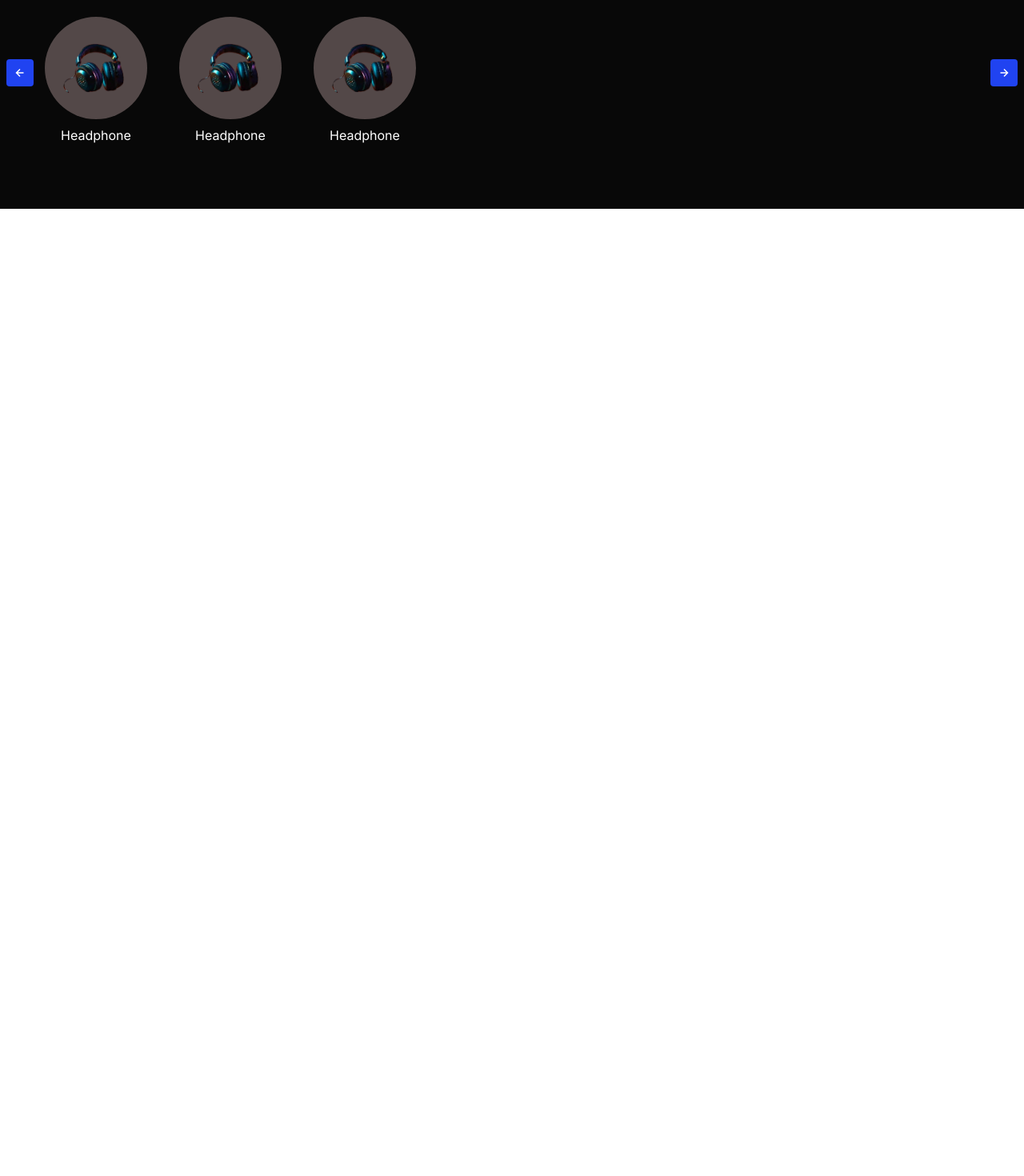
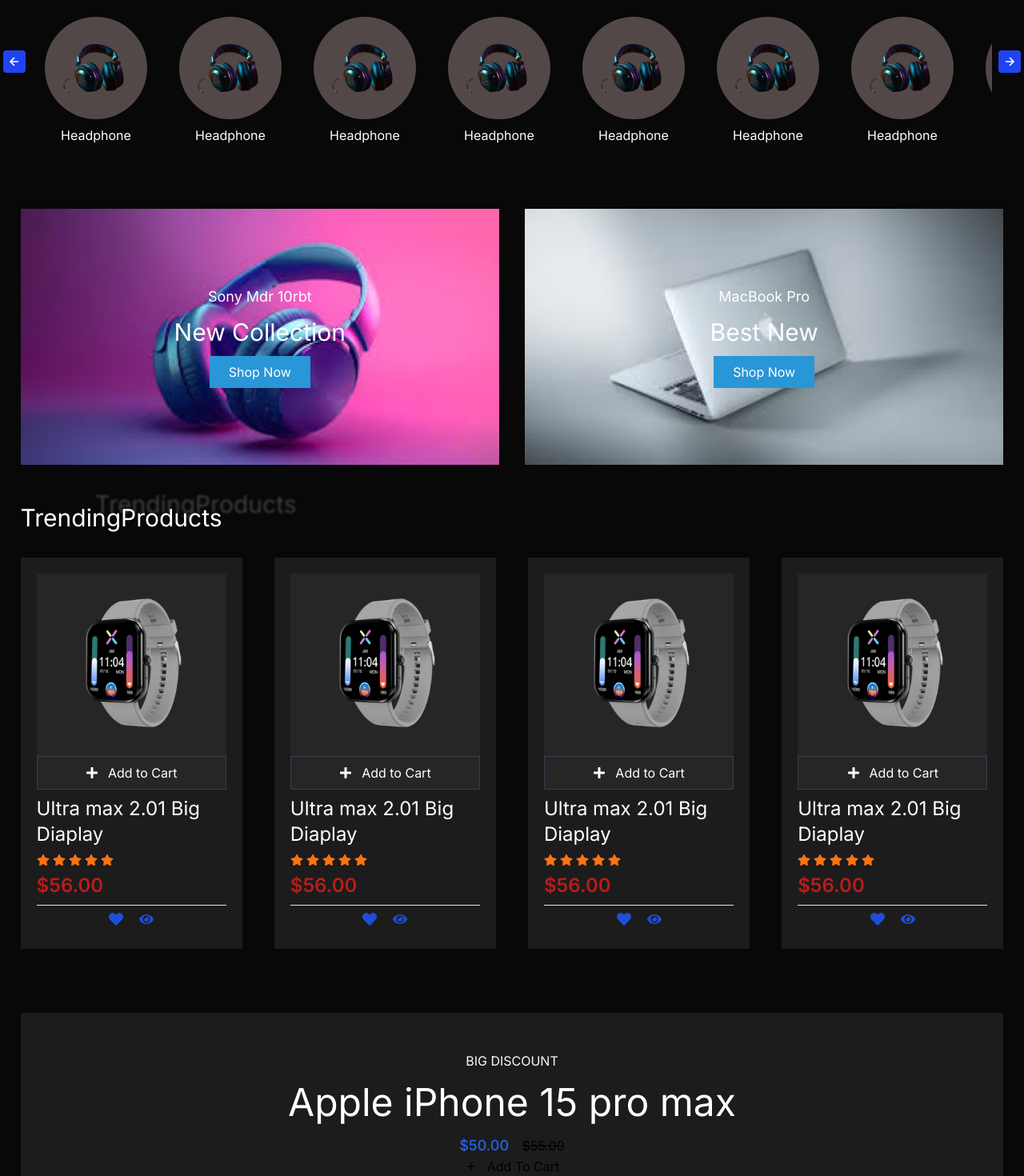
Before and after one commit to hrmrakib/gadget-plus, a Next.js app: page / in a window 1280 px wide. Shown: the part 879-2349 px from the top of the page at 80% size. Before the commit the page ends 1180 px from the top, so only its background shows below. Built offline with nearby package versions, Linux system fonts and the light colour scheme.

Commit message:
new and best product section also big discount section design

```diff
--- a/src/app/globals.css
+++ b/src/app/globals.css
@@ -13,7 +13,25 @@
   text-shadow: 93px -17px 3px rgba(116, 116, 116, 0.51);
 }
 
-/* hero slide */
+/* scrollbar w/h zero */
+.scrollbar-zero::-webkit-scrollbar {
+  width: no;
+  height: 0;
+  background: none;
+}
+
+.scrollbar-zero::-webkit-scrollbar-thumb {
+  background: none;
+  box-shadow: none;
+  border-radius: 0;
+}
+
+.scrollbar-zero::-webkit-scrollbar-track {
+  background: none;
+  box-shadow: none;
+  border-radius: 0;
+}
+/* hero slide - package css */
 [class^="number-slide"],
 [class*=" number-slide"] {
   /* background: grey; */
--- a/src/app/page.tsx
+++ b/src/app/page.tsx
@@ -1,11 +1,17 @@
 import Hero from "@/components/header/Hero";
+import BigDiscount from "@/components/home/BigDiscount";
+import NewAndBestCollection from "@/components/home/NewAndBestCollection";
 import TrendingCategories from "@/components/home/TrendingCategories";
+import TrendingProducts from "@/components/home/TrendingProducts";
 
 export default function Home() {
   return (
     <div className='bg-[#080808]'>
       <Hero />
       <TrendingCategories />
+      <NewAndBestCollection />
+      <TrendingProducts />
+      <BigDiscount />
     </div>
   );
 }
--- /dev/null
+++ b/src/components/home/BigDiscount.tsx
@@ -0,0 +1,24 @@
+import React from "react";
+import { MdAdd } from "react-icons/md";
+
+const BigDiscount = () => {
+  return (
+    <div className='w-[96%] mx-auto bg-[#1C1C1C] mt-20 flex flex-col items-center'>
+      <div className='text-center pt-12'>
+        <p className='text-[#FAFAFA]'>BIG DISCOUNT</p>
+        <h2 className='text-white text-5xl my-4'>Apple iPhone 15 pro max</h2>
+        <p>
+          <span className='text-blue-600 font-medium text-lg'>$50.00</span>{" "}
+          <del className='text-red- ml-3'>$55.00</del>
+        </p>
+        <div className='flex items-center justify-center gap-2 text-center'>
+          <button className='flex items-center gap-3'>
+            <MdAdd /> Add To Cart
+          </button>
+        </div>
+      </div>
+    </div>
+  );
+};
+
+export default BigDiscount;
--- /dev/null
+++ b/src/components/home/NewAndBestCollection.tsx
@@ -0,0 +1,28 @@
+import React from "react";
+
+const NewAndBestCollection = () => {
+  return (
+    <div className='mb-12 w-[96%] mx-auto grid grid-cols-1 lg:grid-cols-2 gap-8'>
+      <div className="min-w-full bg-[url('/new-collection-headphone.jpg')] bg-no-repeat bg-cover h-80 flex items-center justify-center">
+        <div className='text-center'>
+          <p className='text-lg text-white'>Sony Mdr 10rbt</p>
+          <h2 className='text-3xl text-white my-3'>New Collection</h2>
+          <button className='bg-[#2996D8] text-white px-6 py-2 delay-100 hover:bg-white hover:text-[#2996D8]'>
+            Shop Now
+          </button>
+        </div>
+      </div>
+      <div className="min-w-full bg-[url('/best-new-laptop.jpg')] bg-no-repeat bg-cover h-80 flex items-center justify-center">
+        <div className='text-center'>
+          <p className='text-lg text-white'>MacBook Pro</p>
+          <h2 className='text-3xl text-white my-3'>Best New</h2>
+          <button className='bg-[#2996D8] text-white px-6 py-2 delay-100 hover:bg-white hover:text-[#2996D8]'>
+            Shop Now
+          </button>
+        </div>
+      </div>
+    </div>
+  );
+};
+
+export default NewAndBestCollection;
--- a/src/components/home/TrendingCategories.tsx
+++ b/src/components/home/TrendingCategories.tsx
@@ -4,10 +4,12 @@
 
 const TrendingCategories = () => {
   return (
-    <div className='my-10 px-10 py-20'>
+    <div className='relative'>
+      <div className='mt-10 px-10 py-20'>
         <h2 className='text-3xl text-white t-shadow'>TrendingCategories</h2>
 
-      <div className='relative mt-10 flex gap-10 px-4'>
+        <div className='mt-10 flex gap-10 px-4 overflow-x-scroll scrollbar-zero'>
+          {[1, 2, 3, 4, 5, 6, 7, 8, 9, 10].map(() => (
             <div>
               <div className='bg-[#534848] rounded-full w-32 h-32 flex items-center justify-center'>
                 <Image
@@ -20,37 +22,15 @@
               </div>
               <h2 className='text-center text-white mt-2'>Headphone</h2>
             </div>
-        <div>
-          <div className='bg-[#534848] rounded-full w-32 h-32 flex items-center justify-center'>
-            <Image
-              src='/headphone.png'
-              width={150}
-              height={150}
-              alt='headphone'
-            />
+          ))}
         </div>
-          <h2 className='text-center text-white mt-2'>Headphone</h2>
-        </div>
-        <div>
-          <div className='bg-[#534848] rounded-full w-32 h-32 flex items-center justify-center'>
-            <Image
-              src='/headphone.png'
-              className=''
-              width={150}
-              height={150}
-              alt='headphone'
-            />
-          </div>
-          <h2 className='text-center text-white mt-2'>Headphone</h2>
+        {/* forward and back */}
+        <div className='absolute top-1/2 cursor-pointer left-1 bg-[#2043f1] hover:bg-[#163cf7ab] p-1 rounded'>
+          <BiLeftArrowAlt className='text-white text-xl' />
         </div>
 
-        {/* forward and back */}
-        <div className='absolute top-1/3 cursor-pointer -left-8 bg-[#2043f1] hover:bg-[#163cf7ab]  p-2 rounded'>
-          <BiLeftArrowAlt className='text-white text-lg' />
-        </div>
-
-        <div className='absolute top-1/3 cursor-pointer -right-8 bg-[#2043f1] hover:bg-[#163cf7a9]  p-2 rounded'>
-          <BiRightArrowAlt className='text-white text-lg' />
+        <div className='absolute top-1/2 cursor-pointer right-1 bg-[#2043f1] hover:bg-[#163cf7a9] p-1 rounded'>
+          <BiRightArrowAlt className='text-white text-xl' />
         </div>
       </div>
     </div>
--- a/src/components/home/TrendingProducts.tsx
+++ b/src/components/home/TrendingProducts.tsx
@@ -5,9 +5,10 @@
 const TrendingProducts = () => {
   return (
     <section className='w-[96%] mx-auto'>
-      <h1>TRENDING CATEGORIES</h1>
+        <h2 className='text-3xl text-white t-shadow mb-8'>TrendingProducts</h2>
 
       <div className='grid grid-cols-1 md:grid-cols-2 lg:grid-cols-4 gap-10'>
+        {[1, 2, 3, 4].map(() => (
           <div className='bg-[#1c1c1c] p-5'>
             <div className='bg-[#262626] flex flex-col items-center justify-center gap-2'>
               <Image
@@ -39,6 +40,7 @@
               <FaEye />
             </div>
           </div>
+        ))}
       </div>
     </section>
   );
```
Also changed, not shown: public/best-new-laptop.jpg (added), public/new-collection-headphone.jpg (added). Lines whose indentation alone changed are shown as unchanged.
